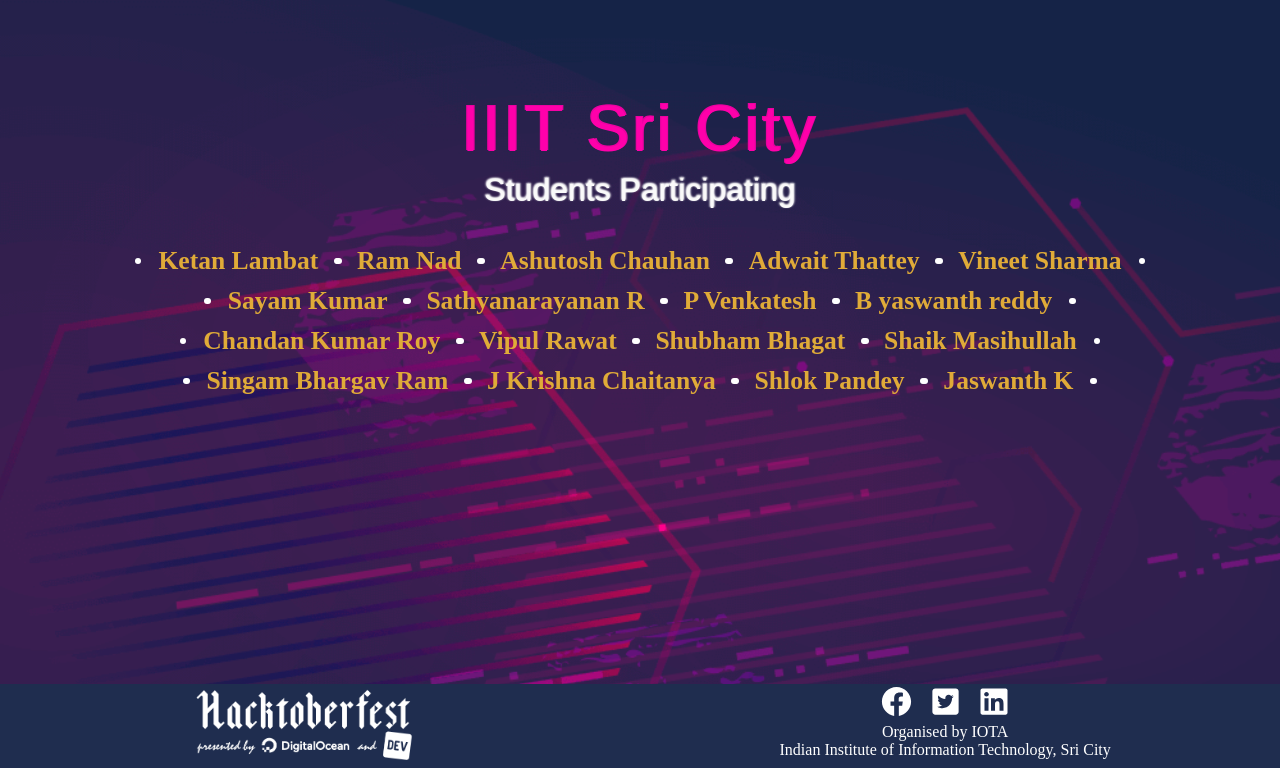
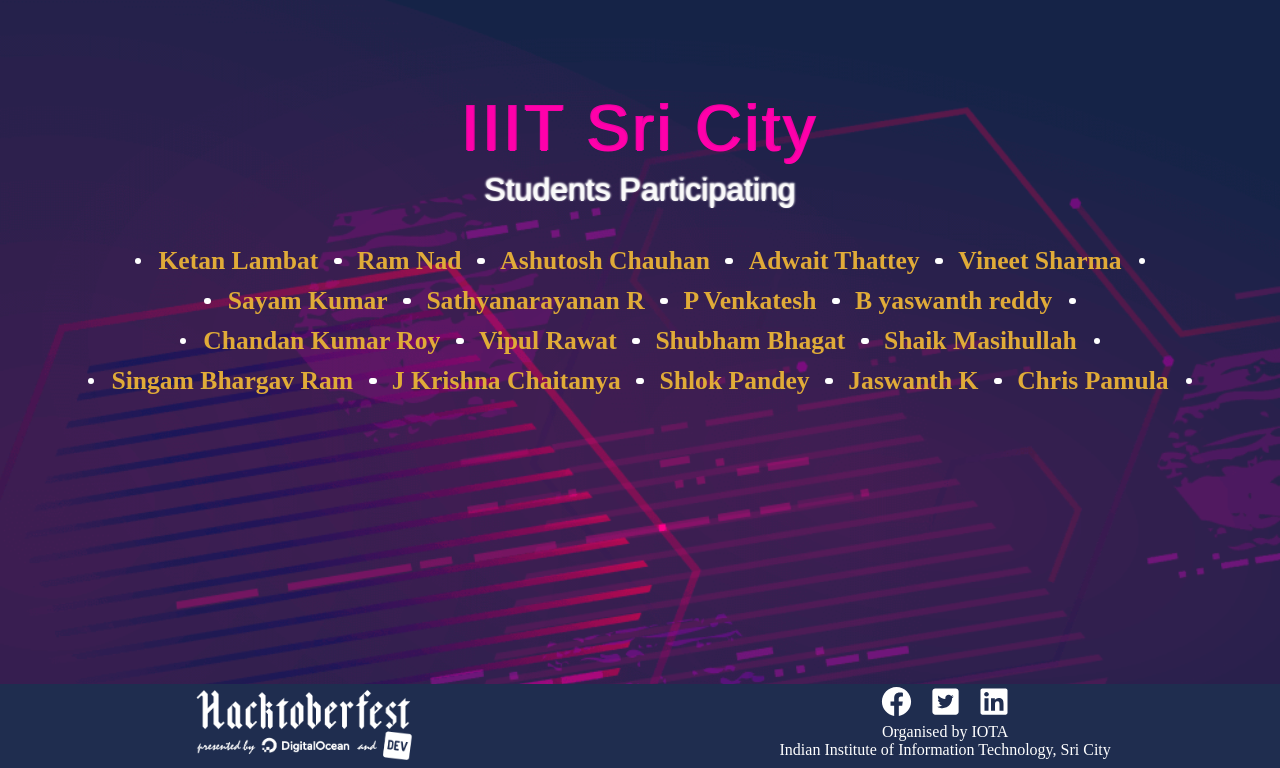
Before and after one commit to Project-Club-IIITS/hacktoberfest2019-participants, a Jekyll site: the page index.html, which Jekyll copies as it is, in a window 1280 px wide, cut to the strip 132-900 px from the top of the page. Built offline with Jekyll 4.4.1, drawn with Linux system fonts in a browser that asks for light colours; some web fonts are replaced.

Commit message:
My name is added

```diff
--- a/index.html
+++ b/index.html
@@ -63,6 +63,7 @@
                 <li><a href="https://github.com/chaitanya531">J Krishna Chaitanya</a></li>
                 <li><a href="https://github.com/b30wulffz">Shlok Pandey</a></li>
                 <li><a href="https://github.com/JazzKriss21">Jaswanth K</a></li>
+                <li><a href="https://github.com/chris9515">Chris Pamula</a></li>
 
             </ul>
         </div>
```
